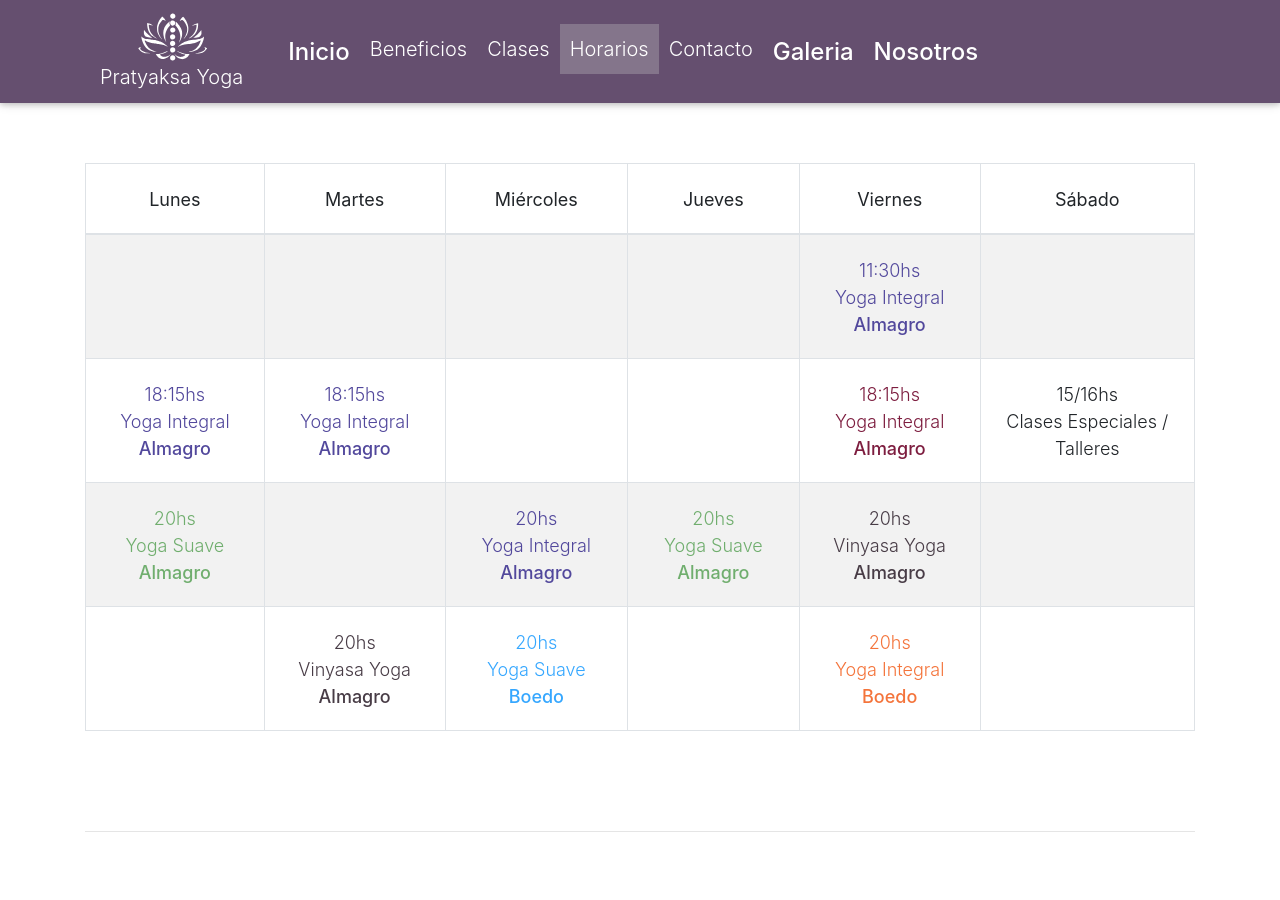
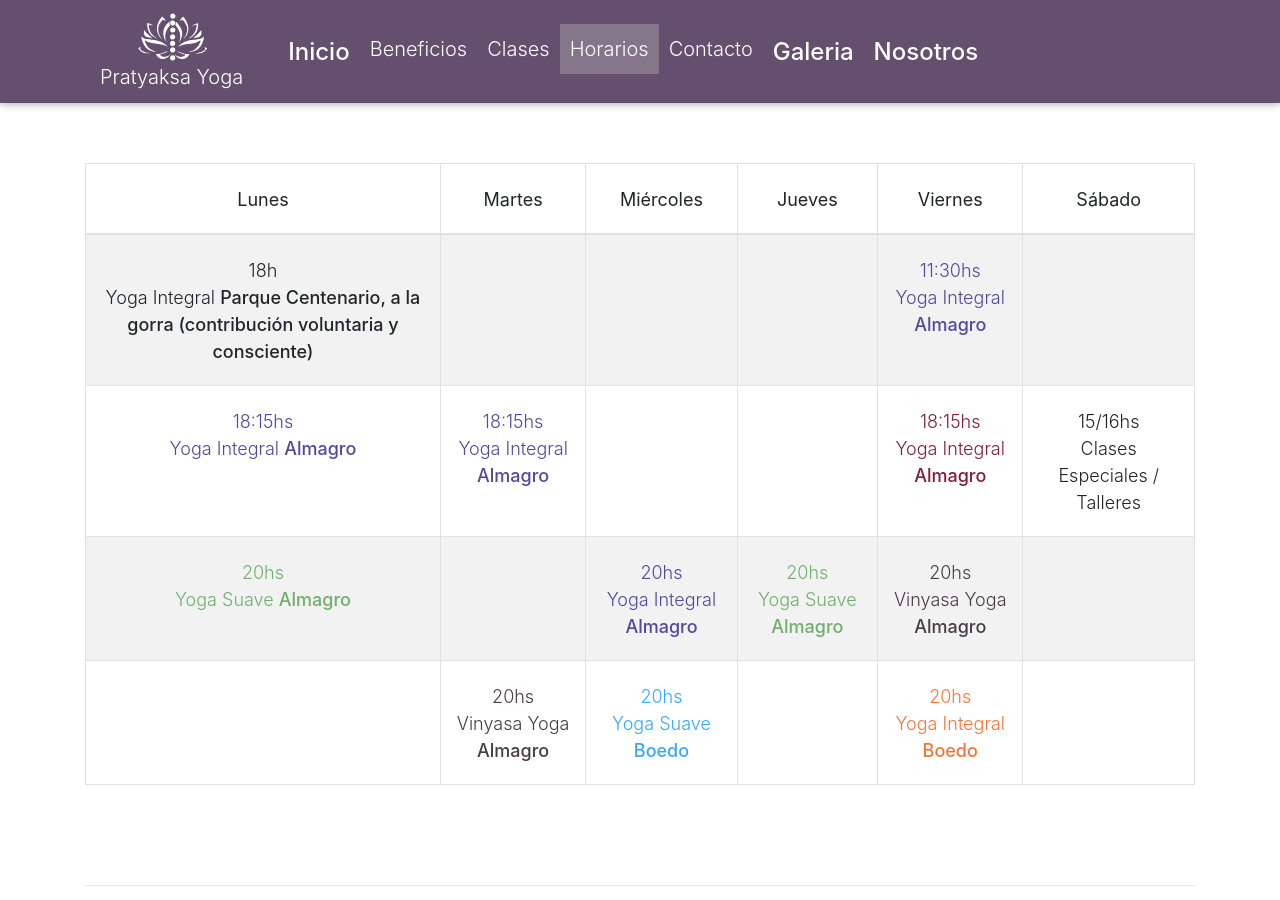
Before and after one commit to pratyaksayoga/pratyaksayoga.github.io, a Jekyll site: the page built from home.md, in a window 1280 px wide and 900 px high, scrolled down 2937 px. Built offline with Jekyll 4.4.1, drawn with Linux system fonts in a browser that asks for light colours; nearby versions of some CDN libraries.

Commit message:
Update from Forestry.io pratyaksayoga updated _data/horario.yml

```diff
--- a/_data/horario.yml
+++ b/_data/horario.yml
@@ -1,9 +1,9 @@
 ---
 lunes:
   espacio-1:
-    clase: ''
-    horario: ''
-    sede: ''
+    clase: 'Yoga Integral '
+    horario: 18h
+    sede: 'Parque Centenario, a la gorra (contribución voluntaria y consciente) '
     color: ''
   espacio-2:
     clase: Yoga Integral
```
